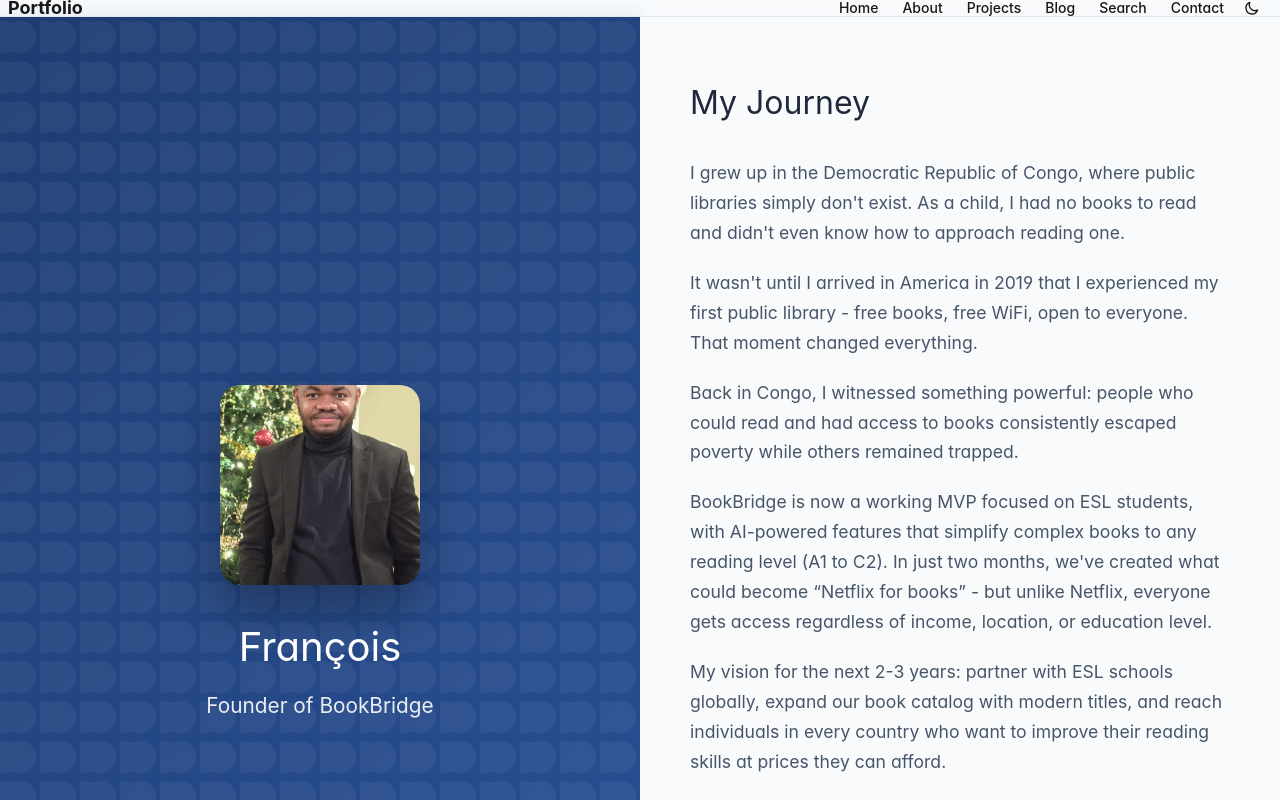
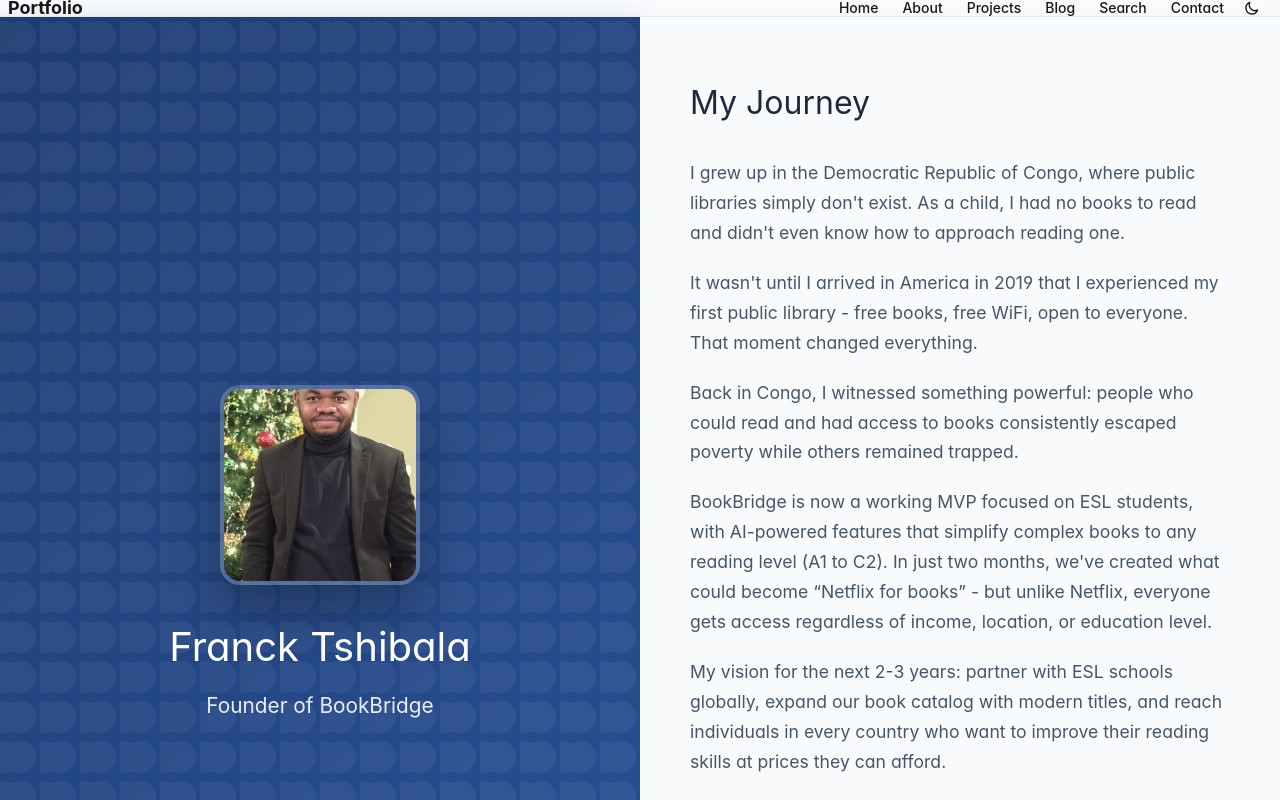
Before and after one commit to francktshibala/professionalportfolio, a Next.js app: page /about in a window 1280 px wide. Shown: the top 800 px of the page. Built offline with nearby package versions, Linux system fonts and the light colour scheme; no server answers.

Commit message:
Match screenshot exactly: update name to 'Franck Tshibala' and improve profile photo styling with hover effects

```diff
--- a/src/app/about/page.tsx
+++ b/src/app/about/page.tsx
@@ -51,6 +51,13 @@ export default function AboutPage() {
           position: relative;
           z-index: 2;
           overflow: hidden;
+          border: 4px solid rgba(255,255,255,0.2);
+          transition: transform 0.3s ease, box-shadow 0.3s ease;
+        }
+
+        .featured-photo:hover {
+          transform: translateY(-5px);
+          box-shadow: 0 35px 70px rgba(0,0,0,0.4);
         }
 
         .photo-info {
@@ -161,7 +168,7 @@ export default function AboutPage() {
             />
           </div>
           <div className="photo-info">
-            <h2>François</h2>
+            <h2>Franck Tshibala</h2>
             <p>Founder of BookBridge</p>
           </div>
         </div>
```
